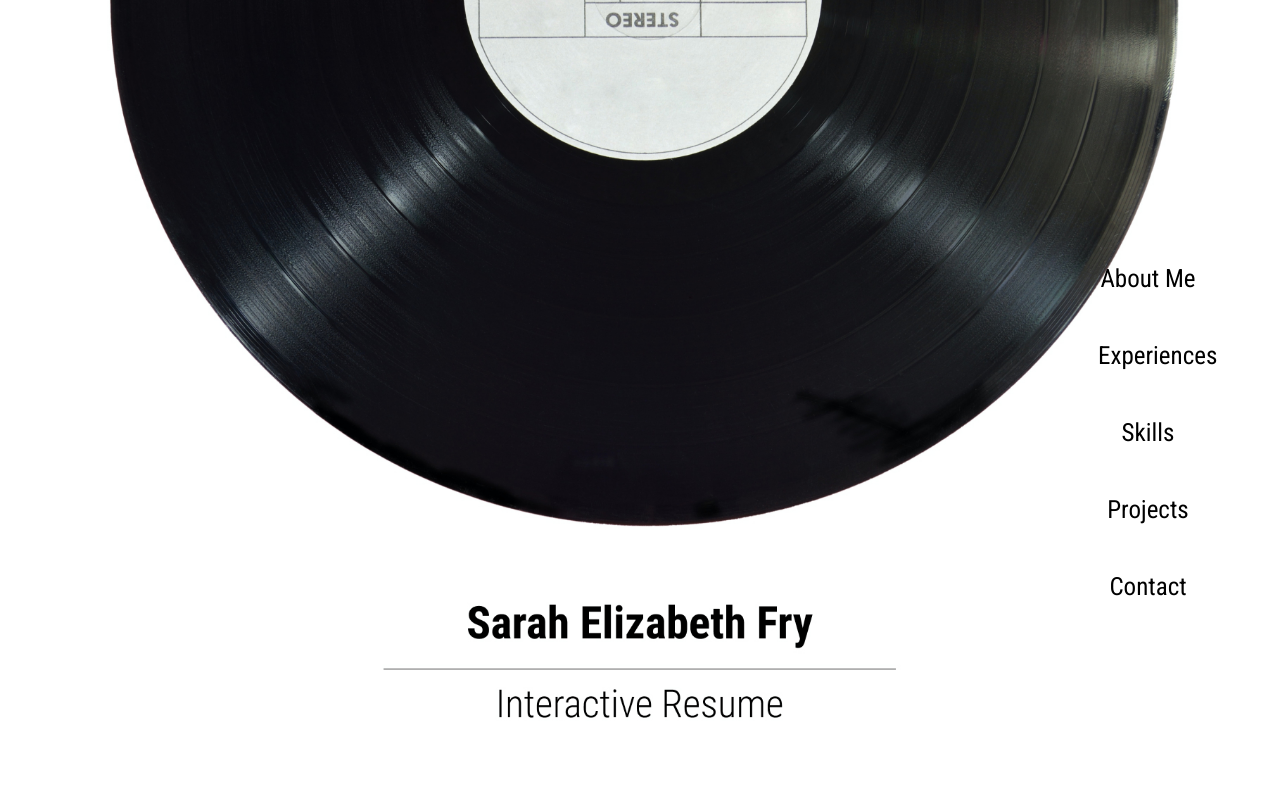
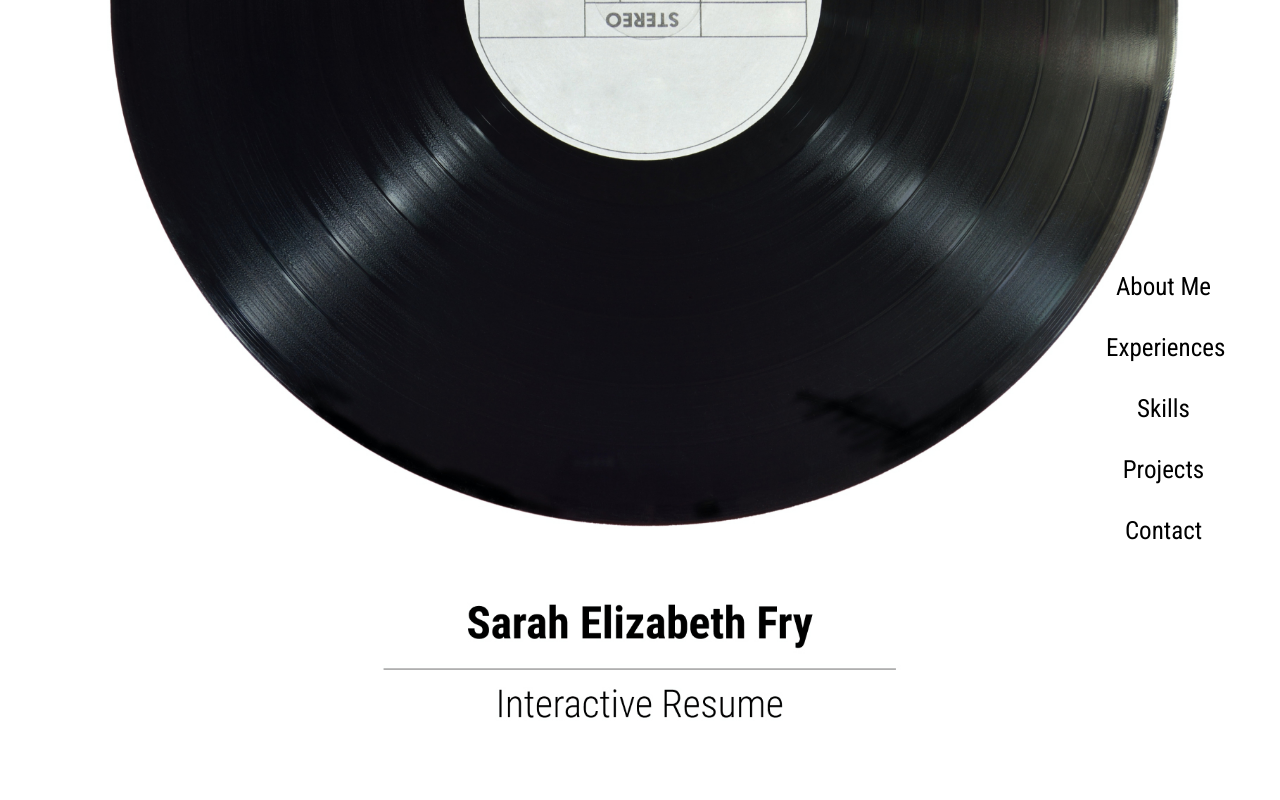
Before and after one commit to sarahbethfry/my-website, a React (Create React App) app: page / in a window 1280 px wide. Shown: the top 800 px of the page. Built offline with nearby package versions, Linux system fonts and the light colour scheme.

Commit message:
Added link descriptions and changed layout

```diff
--- a/src/Contact/Contact.jsx
+++ b/src/Contact/Contact.jsx
@@ -10,9 +10,9 @@ import classes from "./Contact.module.css";
 const Contact = (props) => {
   return (
     <div id="contact" className={classes.Contact}>
-      <div>
       <h1>Contact</h1>
       <hr />
+
       <ul className={classes.contactList}>
         <li>
           <a
@@ -29,8 +29,7 @@ const Contact = (props) => {
                 />
               </div>
               <div className={classes.details}>
-                  <h4>Github</h4>
-                  <p>Building my skills</p>
+                <h4>Check out my coding skills!</h4>
               </div>
             </div>
           </a>
@@ -50,8 +49,7 @@ const Contact = (props) => {
                 />
               </div>
               <div className={classes.details}>
-                  <h4>LinkedIn</h4>
-                  <p>Me being professional</p>
+                <h4>Me again (just slightly more professional)</h4>
               </div>
             </div>
           </a>
@@ -71,15 +69,13 @@ const Contact = (props) => {
                 />
               </div>
               <div className={classes.details}>
-                  <h4>Spotify</h4>
-                  <p>In Love with my spotify</p>
+                <h4>Love Spotify.. love making playlists</h4>
               </div>
             </div>
           </a>
         </li>
       </ul>
     </div>
-    </div>
   );
 };
 
--- a/src/Contact/Contact.module.css
+++ b/src/Contact/Contact.module.css
@@ -4,12 +4,9 @@
   padding: 40px 180px;
 }
 
-.lead {
-  text-align: center;
-  color: lightpink;
-}
-
 .contactList {
+  margin-left: 30%;
+  max-width: 50%;
   list-style: none;
   margin-left: 50px 0 0 0;
   padding: 0px;
@@ -18,18 +15,18 @@
 #contact,
 li {
   display: block;
-  position: relative;
-  margin-top: -8px;
-  margin-left: -8px;
-  border-radius: 4px;
-  margin-bottom: 24px;
+  margin: 24px, 24px;
+  align-items: center;
 }
 
 .wholelistitem {
   display: flex;
-  align-items: flex-start;
+  box-sizing: border-box;
+  margin-left: 50px;
+  font-size: 18px;
 }
 .wholelistitem:hover {
+  padding-left: 25px;
   background-color: lightpink;
   color: white;
 }
--- a/src/NavBar/NavItem/NavItem.module.css
+++ b/src/NavBar/NavItem/NavItem.module.css
@@ -1,8 +1,7 @@
 .NavItem {
   display: block;
-  padding-left: 0;
   box-sizing: border-box;
-  width: 120px;
+  width: 135px;
   text-align: center;
   padding: 16px 10px;
   font-size: 25px;
```
Lines whose indentation alone changed are shown as unchanged.
